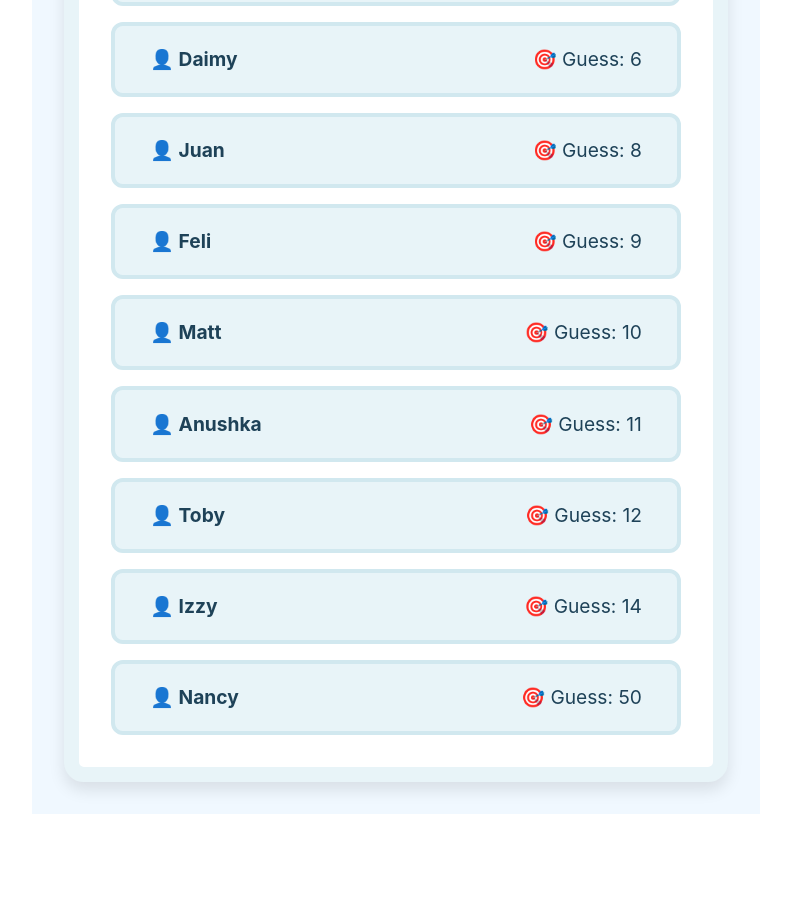
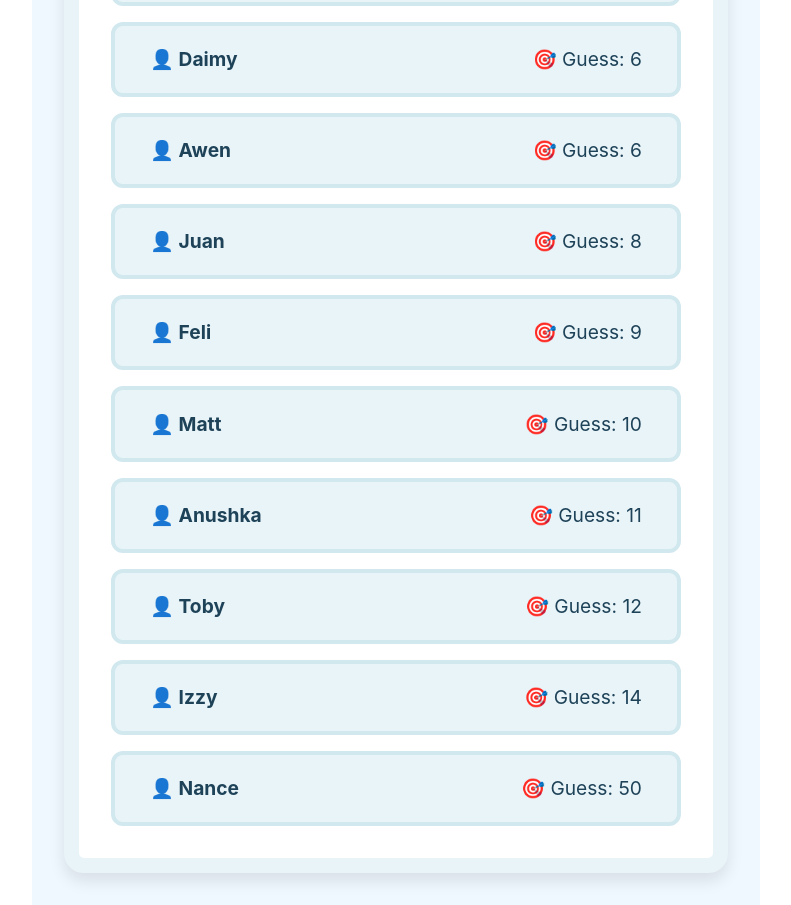
Before and after one commit to matty234/poocast, a React (Vite) app: page / in a window 1280 px wide. Shown: the part 980-1885 px from the top of the page, without its empty margins (244-1035 px from the left). Before the commit the page ends 1794 px from the top, so only its background shows below. Built offline with nearby package versions, Linux system fonts and the light colour scheme.

Commit message:
add awens bet

```diff
--- a/src/App.jsx
+++ b/src/App.jsx
@@ -6,14 +6,15 @@ function App() {
     { name: 'Juan', prediction: 8 },
     { name: 'Matt', prediction: 10 },
     { name: 'Reuben', prediction: 6 },
-    { name: 'Nancy', prediction: 50 },
+    { name: 'Nance', prediction: 50 },
     { name: 'Izzy', prediction: 14 },
     { name: 'Toby', prediction: 12 },
     { name: 'Ferdy', prediction: 4 },
     { name: 'Feli', prediction: 9 },
     { name: 'Anushka', prediction: 11 },
     { name: 'Gregor', prediction: 3 },
-    { name: 'Daimy', prediction: 6 }
+    { name: 'Daimy', prediction: 6 },
+    { name: 'Awen', prediction: 6 }
   ].sort((a, b) => a.prediction - b.prediction)
 
   const getClosestBet = () => {
```
